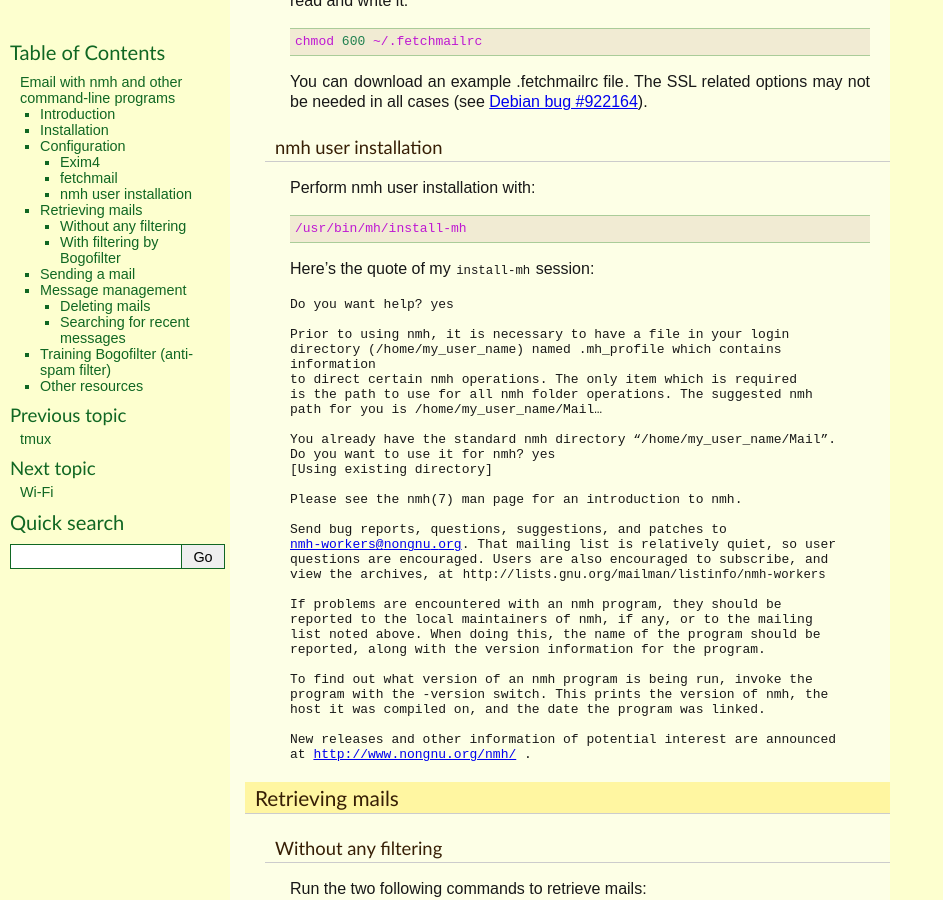
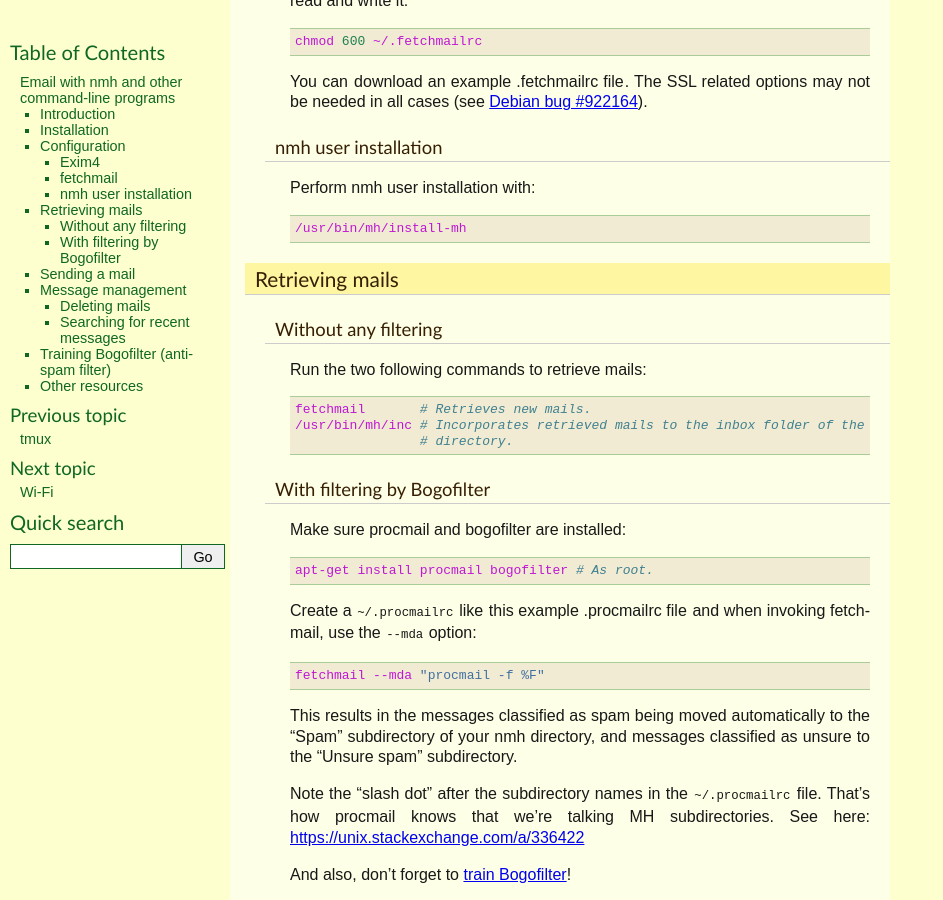
Before and after one commit to thierr26/thierr26_personal_notes_sphinx_sources, a Sphinx documentation site: the page built from source/email_with_nmh_and_other_cli_programs.rst, in a window 1280 px wide and 900 px high, scrolled down 2639 px. Shown: the whole window, without its empty margins (0-943 px from the left). Built offline with Sphinx 7.4.7, drawn with Linux system fonts in a browser that asks for light colours.

Commit message:
Drop the install-mh quote

```diff
--- a/source/email_with_nmh_and_other_cli_programs.rst
+++ b/source/email_with_nmh_and_other_cli_programs.rst
@@ -176,39 +176,6 @@ nmh user installation
 Perform nmh user installation with::
 
   /usr/bin/mh/install-mh
-
-Here's the quote of my ``install-mh`` session:
-
-| Do you want help? yes
-|
-| Prior to using nmh, it is necessary to have a file in your login
-| directory (/home/my_user_name) named .mh_profile which contains information
-| to direct certain nmh operations.  The only item which is required
-| is the path to use for all nmh folder operations.  The suggested nmh
-| path for you is /home/my_user_name/Mail...
-|
-| You already have the standard nmh directory "/home/my_user_name/Mail".
-| Do you want to use it for nmh? yes
-| [Using existing directory]
-|
-| Please see the nmh(7) man page for an introduction to nmh.
-|
-| Send bug reports, questions, suggestions, and patches to
-| nmh-workers@nongnu.org.  That mailing list is relatively quiet, so user
-| questions are encouraged.  Users are also encouraged to subscribe, and
-| view the archives, at ``http://lists.gnu.org/mailman/listinfo/nmh-workers``
-|
-| If problems are encountered with an nmh program, they should be
-| reported to the local maintainers of nmh, if any, or to the mailing
-| list noted above.  When doing this, the name of the program should be
-| reported, along with the version information for the program.
-|
-| To find out what version of an nmh program is being run, invoke the
-| program with the -version switch.  This prints the version of nmh, the
-| host it was compiled on, and the date the program was linked.
-|
-| New releases and other information of potential interest are announced
-| at http://www.nongnu.org/nmh/ .
 
 
 Retrieving mails
```
